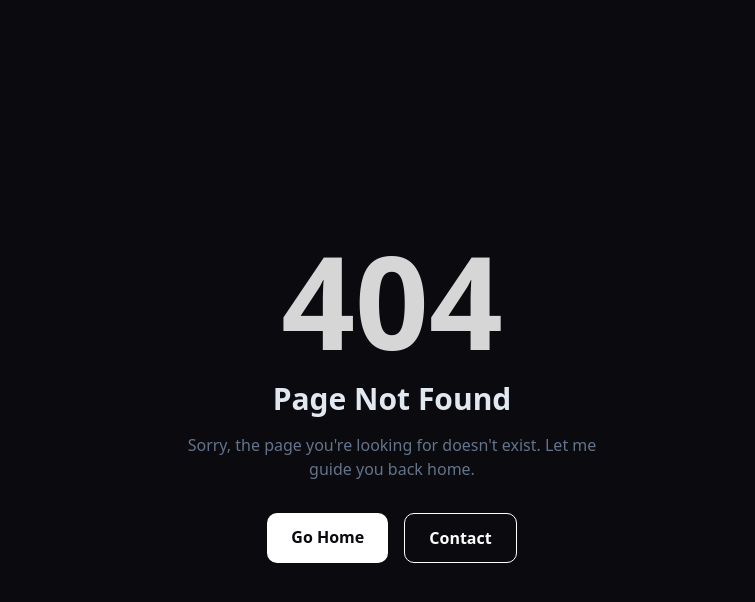
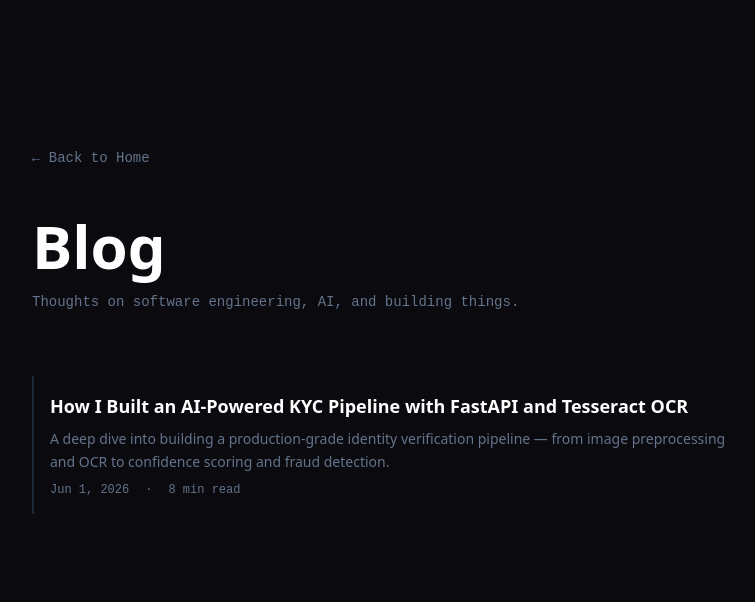
Before and after one commit to mignotD/portfolio, a Next.js app: page /blog in a window 1280 px wide. Before the commit this address had no page. Shown: the top 602 px of the page, without its empty margins (248-1003 px from the left). Built offline with nearby package versions, Linux system fonts and the light colour scheme.

Commit message:
Portfolio polish: smooth scroll, section offsets, blog page, cleanup

```diff
--- /dev/null
+++ b/app/blog/page.tsx
@@ -0,0 +1,84 @@
+'use client'
+
+import { motion } from 'framer-motion'
+import Link from 'next/link'
+import { blogPosts } from '@/lib/data'
+
+const container = {
+  hidden: { opacity: 0 },
+  show: {
+    opacity: 1,
+    transition: { staggerChildren: 0.1 },
+  },
+}
+
+const item = {
+  hidden: { opacity: 0, y: 20 },
+  show: {
+    opacity: 1,
+    y: 0,
+    transition: { duration: 0.5 },
+  },
+}
+
+export default function BlogPage() {
+  return (
+    <div className="min-h-screen bg-background text-foreground">
+      {/* Navbar spacer */}
+      <div className="h-20" />
+
+      <div className="max-w-3xl mx-auto px-6 py-16">
+        <Link
+          href="/#blog"
+          className="font-mono text-sm text-secondary hover:text-white transition-colors inline-block mb-12"
+        >
+          ← Back to Home
+        </Link>
+
+        <h1 className="text-5xl lg:text-6xl font-bold font-heading text-white mb-4">
+          Blog
+        </h1>
+        <p className="text-secondary font-mono text-sm mb-16">
+          Thoughts on software engineering, AI, and building things.
+        </p>
+
+        <motion.div
+          className="space-y-6"
+          variants={container}
+          initial="hidden"
+          animate="show"
+        >
+          {blogPosts.map((post) => (
+            <motion.article
+              key={post.slug}
+              variants={item}
+              className="pl-4 py-4 border-l-2 border-border hover:border-foreground transition-all"
+            >
+              <div className="space-y-2">
+                <h2 className="text-lg font-semibold text-white font-heading">
+                  {post.title}
+                </h2>
+                {post.excerpt && (
+                  <p className="text-sm text-secondary leading-relaxed">
+                    {post.excerpt}
+                  </p>
+                )}
+                <div className="flex gap-4 font-mono text-xs text-secondary">
+                  <span>
+                    {new Date(post.date).toLocaleDateString('en-US', {
+                      year: 'numeric',
+                      month: 'short',
+                      day: 'numeric',
+                    })}
+                  </span>
+                  <span>·</span>
+                  <span>{post.readTime}</span>
+                </div>
+              </div>
+            </motion.article>
+          ))}
+        </motion.div>
+      </div>
+    </div>
+  )
+}
--- a/app/globals.css
+++ b/app/globals.css
@@ -135,6 +135,6 @@
     @apply bg-background text-foreground;
   }
   html {
-    @apply font-sans;
+    @apply font-sans scroll-smooth;
   }
 }
--- a/components/about.tsx
+++ b/components/about.tsx
@@ -18,7 +18,7 @@ const itemVariants = {
 
 export function About() {
   return (
-    <section id="about" className="relative py-32 px-4 bg-background text-foreground">
+    <section id="about" className="relative py-32 px-4 bg-background text-foreground scroll-mt-24">
       <div className="max-w-7xl mx-auto">
         {/* Section header with number */}
         <motion.div
--- a/components/blog.tsx
+++ b/components/blog.tsx
@@ -25,7 +25,7 @@ const item = {
 
 export function Blog() {
   return (
-    <section id="blog" className="py-32 px-4 bg-background">
+    <section id="blog" className="py-32 px-4 bg-background scroll-mt-24">
       <div className="max-w-7xl mx-auto">
         <motion.div
           className="mb-20 border-b border-border pb-8"
--- a/components/contact.tsx
+++ b/components/contact.tsx
@@ -57,7 +57,7 @@ export function Contact() {
   }
 
   return (
-    <section id="contact" className="relative py-32 px-4 bg-background text-foreground">
+    <section id="contact" className="relative py-32 px-4 bg-background text-foreground scroll-mt-24">
       <div className="max-w-7xl mx-auto">
         {/* Section header */}
         <motion.div
--- a/components/experience.tsx
+++ b/components/experience.tsx
@@ -9,7 +9,7 @@ export function Experience() {
   const current = experience[activeTab]
 
   return (
-    <section id="experience" className="relative py-32 px-4 bg-background text-foreground">
+    <section id="experience" className="relative py-32 px-4 bg-background text-foreground scroll-mt-24">
       <div className="max-w-7xl mx-auto">
         {/* Section header */}
         <motion.div
--- a/components/hero.tsx
+++ b/components/hero.tsx
@@ -1,7 +1,7 @@
 'use client'
 
 import { motion } from 'framer-motion'
-import { profile, techMarquee } from '@/lib/data'
+import { techMarquee } from '@/lib/data'
 
 const containerVariants = {
   hidden: { opacity: 0 },
@@ -18,7 +18,7 @@ const itemVariants = {
 
 export function Hero() {
   return (
-    <section id="hero" className="relative min-h-screen flex items-center justify-center bg-background text-foreground pt-20 px-4 overflow-hidden">
+    <section id="hero" className="relative min-h-screen flex items-center justify-center bg-background text-foreground pt-20 px-4 overflow-hidden scroll-mt-24">
       {/* Scroll progress line indicator on left */}
       <div className="absolute left-0 top-0 h-full w-1 bg-gradient-to-b from-primary via-primary to-transparent opacity-30" />
 
@@ -96,7 +96,7 @@ export function Hero() {
           transition={{ delay: 0.8, duration: 0.6 }}
         >
           <motion.div
-            className="flex whitespace-nowrap gap-8 text-xs text-muted font-mono"
+            className="flex whitespace-nowrap gap-8 text-xs text-muted font-mono will-change-transform"
             animate={{ x: ['0%', '-100%'] }}
             transition={{ duration: 40, repeat: Infinity, ease: 'linear' }}
           >
--- a/components/projects.tsx
+++ b/components/projects.tsx
@@ -16,7 +16,7 @@ export function Projects() {
     : others.filter(p => p.category === activeFilter)
 
   return (
-    <section id="projects" className="relative py-32 px-4 bg-background text-foreground">
+    <section id="projects" className="relative py-32 px-4 bg-background text-foreground scroll-mt-24">
       <div className="max-w-7xl mx-auto">
         {/* Section header */}
         <motion.div
--- a/components/skills.tsx
+++ b/components/skills.tsx
@@ -18,7 +18,7 @@ const itemVariants = {
 
 export function Skills() {
   return (
-    <section id="skills" className="relative py-32 px-4 bg-background text-foreground">
+    <section id="skills" className="relative py-32 px-4 bg-background text-foreground scroll-mt-24">
       <div className="max-w-7xl mx-auto">
         {/* Section header */}
         <motion.div
```
